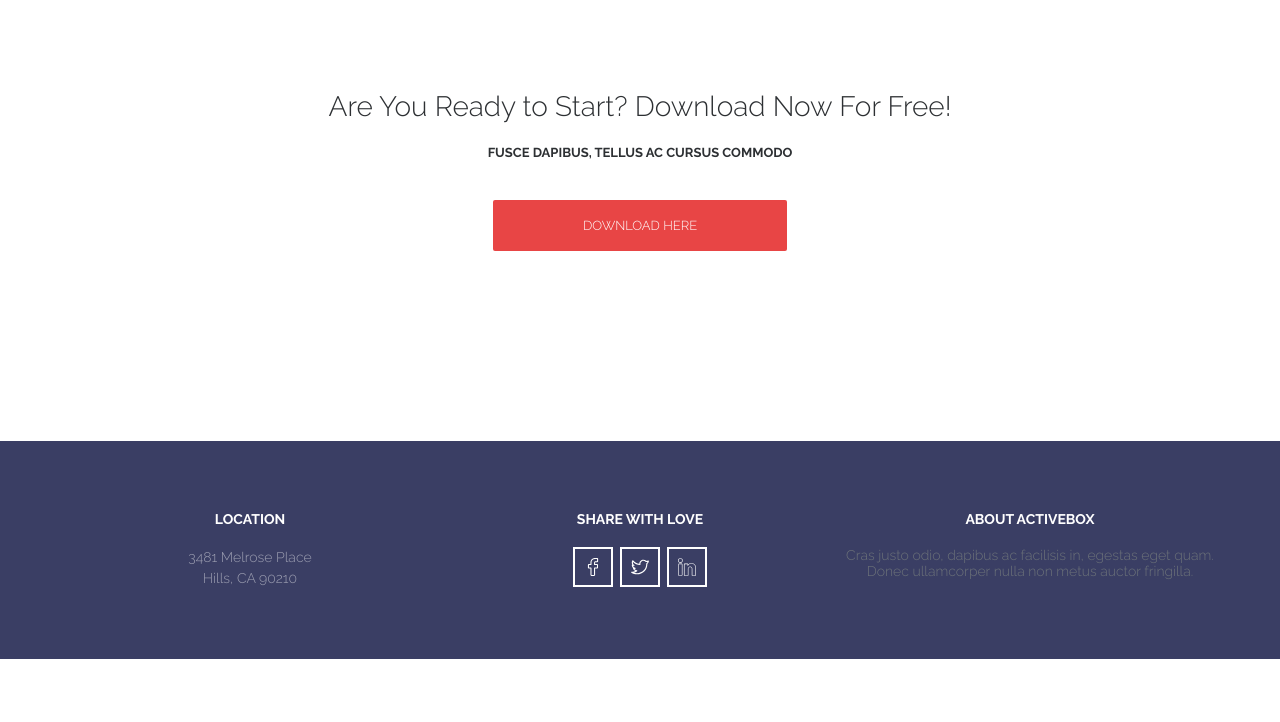
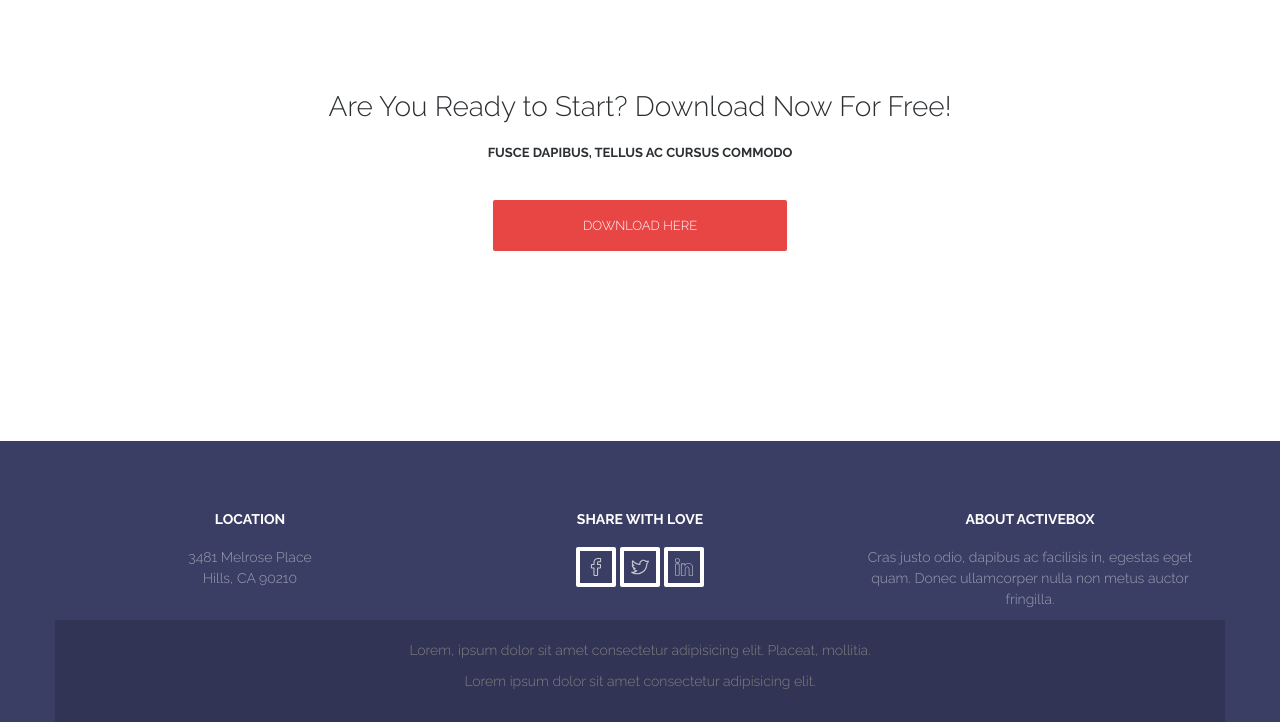
Before and after one commit to ixtifidanza/lesson-ActiveBox, a plain HTML site: page index.html in a window 1280 px wide. Shown: the part 3555-4277 px from the top of the page. Before the commit the page ends 4214 px from the top, so only its background shows below. Drawn offline with Linux system fonts and the light colour scheme.

Commit message:
Copyright done...

```diff
--- a/assets/css/style.css
+++ b/assets/css/style.css
@@ -276,6 +276,11 @@ body {
     display: flex;
     margin: 55px 0 100px;
 }
+.social--footer {
+    justify-content: center;
+    background-color: none;
+    margin: 0 auto;
+}
 .social__item {
      display: flex;
      justify-content: center;
@@ -291,6 +296,14 @@ body {
 }
 .social__item:hover .social__icon {
     fill: #fff;
+}
+.social--footer .social__item {
+    background-color: transparent;
+    border: 4px solid #fff;
+    border-radius: 2px;
+}
+.social--footer .social__item:hover {
+    background-color: #000;
 }
 
 .social__item:nth-child(2) {
@@ -382,7 +395,7 @@ body {
 /* footer
 ===================== */
 .footer {
-    padding: 70px 0;
+    padding: 70px 0 0;
     background-color: #3a3e64;
 }
 .footer__block {
@@ -392,6 +405,7 @@ body {
 .footer__item {
     width: 33.33333%;
     text-align: center;
+    padding: 0 15px;
 }
 .footer__title {
     font-size: 14px;
@@ -406,36 +420,23 @@ body {
     font-style: normal;
     color: rgba(255, 255, 255, .5);
 }
-.footer__social {
-    display: flex;
-    justify-content: center;
-    align-items: center;
-}
-.footer__link:nth-child(2) {
-    margin: 0 7px;
+.footer__text {
+    font-size: 14px;
+    line-height: 1.5;
+    color: rgba(255, 255, 255, .5);
 }
 
-.footer__link {
-    display: flex;
-    justify-content: center;
-    align-items: center;
-    width: 40px;
-    height: 40px;
-    border: 2px solid #fff;
+/* Footer copyright
+====================== */
 
-    transition: background .5s linear;
+.copyright {
+    padding: 20px 0;
+    background-color: #313454;
 }
+.copyright__text {
+    line-height: 1.5;
+    text-align: center;
+    font-size: 14px;
+    color: #808080;
 
-.footer__icon {
-    display: block;
-    height: 18px;
-    fill: #fff;
-
-    transition: fill .1s linear;
 }
-.footer__link {
-    fill: #fff;
-}
-.footer__link:hover  .footer__icon{
-    background-color: #fff;
-}
--- a/index.html
+++ b/index.html
@@ -408,35 +408,44 @@
             <div class="footer__item">
 
                 <h4 class="footer__title">Share with Love</h4>
-                <div class="footer__social">
-                    <a class="footer__link" href="#" target="_blank">
-                        <svg class="footer__icon">
+                <div class="social social--footer">
+                    <a class="social__item" href="#" target="_blank">
+                        <svg class="social__icon">
                             <use xlink:href="#facebook"></use>
                         </svg>
                     </a>
 
-                    <a class="footer__link" href="#" target="_blank">
-                        <svg class="footer__icon">
+                    <a class="social__item" href="#" target="_blank">
+                        <svg class="social__icon">
                             <use xlink:href="#twitter"></use>
                         </svg>
                     </a>
 
-                    <a class="footer__link" href="#" target="_blank">
-                        <svg class="footer__icon">
+                    <a class="social__item" href="#" target="_blank">
+                        <svg class="social__icon">
                             <use xlink:href="#linkedin"></use>
                         </svg>
                     </a>
 
                 </div>
-
-
             </div>
 
             <div class="footer__item">
 
                 <h4 class="footer__title">About ActiveBox</h4>
-                <p>Cras justo odio, dapibus ac facilisis in, egestas eget quam. Donec ullamcorper nulla non metus auctor fringilla.</p>
+                <p class="footer__text">Cras justo odio, dapibus ac facilisis in, egestas eget quam. Donec ullamcorper nulla non metus auctor <br> fringilla.</p>
             </div>
+        </div>
+
+        <!-- Footer copyright -->
+        <div class="copyright">
+            <div class="container">
+                <div class="copyright__text">
+                    <p>Lorem, ipsum dolor sit amet consectetur adipisicing elit. Placeat, mollitia.</p>
+                    <p>Lorem ipsum dolor sit amet consectetur adipisicing elit.</p>
+                </div>
+            </div>
+
         </div>
     </footer>
 
```
